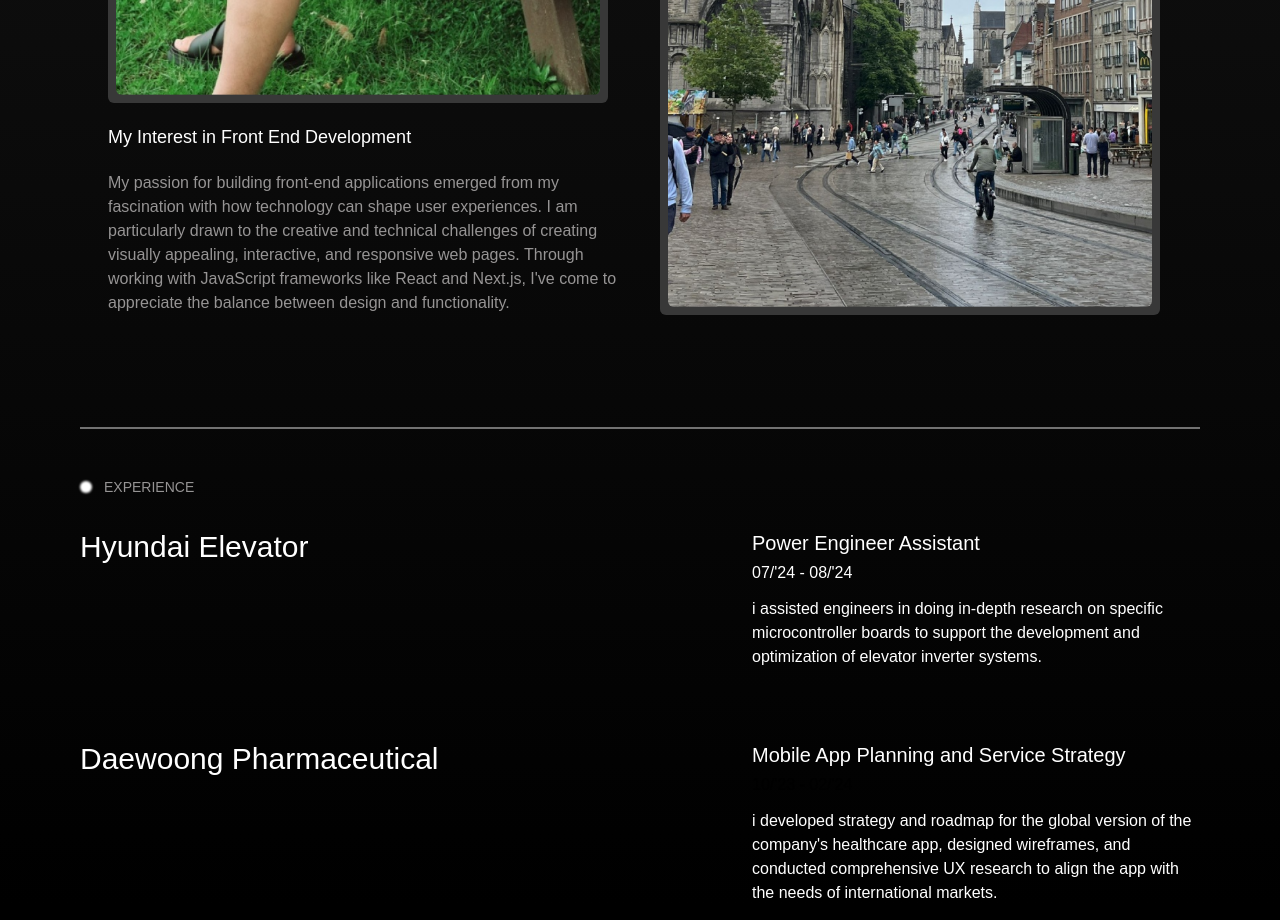
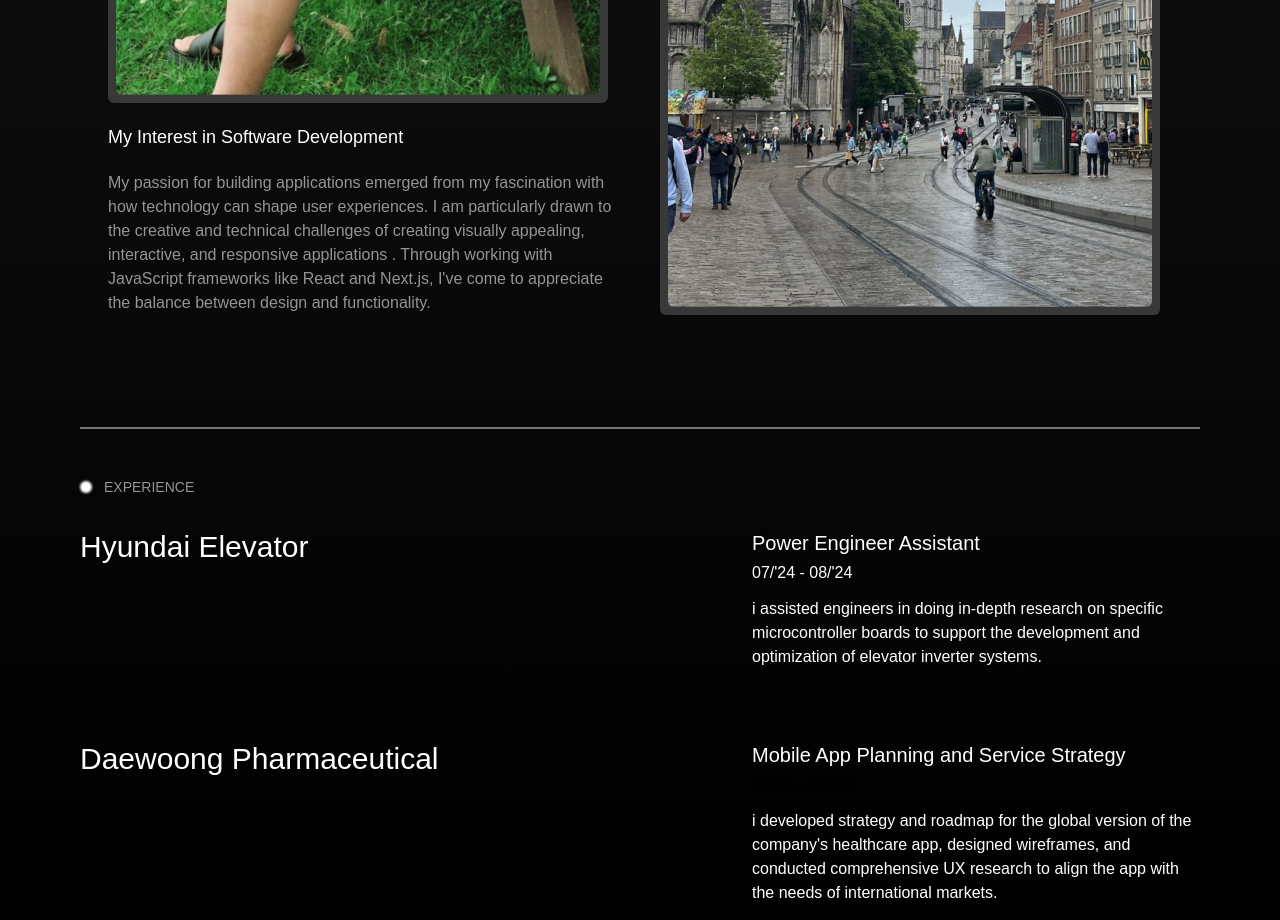
Before and after one commit to edw11/Resume, a Next.js app: page /info in a window 1280 px wide. Shown: the part 960-1880 px from the top of the page. Built offline with nearby package versions, Linux system fonts and the light colour scheme; a web font is replaced by a local one; what @designbycode/tailwindcss-text-shadow would draw is missing.

Commit message:
add info

```diff
--- a/components/InfoDetails.tsx
+++ b/components/InfoDetails.tsx
@@ -22,16 +22,16 @@ const InfoDetails: React.FC<InfoDetailsProps> = ({ onImageLoad }) => {
           </div>
           <div className="flex flex-col gap-5">
             <p className="text-white text-lg">
-              My Interest in Front End Development
+              My Interest in Software Development
             </p>
             <p className="max-w-lg text-grayAlt2">
-              My passion for building front-end applications emerged from my
-              fascination with how technology can shape user experiences. I am
-              particularly drawn to the creative and technical challenges of
-              creating visually appealing, interactive, and responsive web
-              pages. Through working with JavaScript frameworks like React and
-              Next.js, I&apos;ve come to appreciate the balance between design
-              and functionality.
+              My passion for building applications emerged from my fascination
+              with how technology can shape user experiences. I am particularly
+              drawn to the creative and technical challenges of creating
+              visually appealing, interactive, and responsive applications .
+              Through working with JavaScript frameworks like React and Next.js,
+              I&apos;ve come to appreciate the balance between design and
+              functionality.
             </p>
           </div>
         </div>
@@ -100,16 +100,16 @@ const InfoDetails: React.FC<InfoDetailsProps> = ({ onImageLoad }) => {
           </div>
           <div className="flex flex-col gap-5">
             <p className="text-lg text-white">
-              My Interest in Front End Development
+              My Interest in Software Development
             </p>
             <p className="max-w-lg text-grayAlt2">
-              My passion for building front-end applications emerged from my
-              fascination with how technology can shape user experiences. I am
-              particularly drawn to the creative and technical challenges of
-              creating visually appealing, interactive, and responsive web
-              pages. Through working with JavaScript frameworks like React and
-              Next.js, I&apos;ve come to appreciate the balance between design
-              and functionality.
+              My passion for building applications emerged from my fascination
+              with how technology can shape user experiences. I am particularly
+              drawn to the creative and technical challenges of creating
+              visually appealing, interactive, and responsive applications .
+              Through working with JavaScript frameworks like React and Next.js,
+              I&apos;ve come to appreciate the balance between design and
+              functionality.
             </p>
           </div>
         </div>
```
